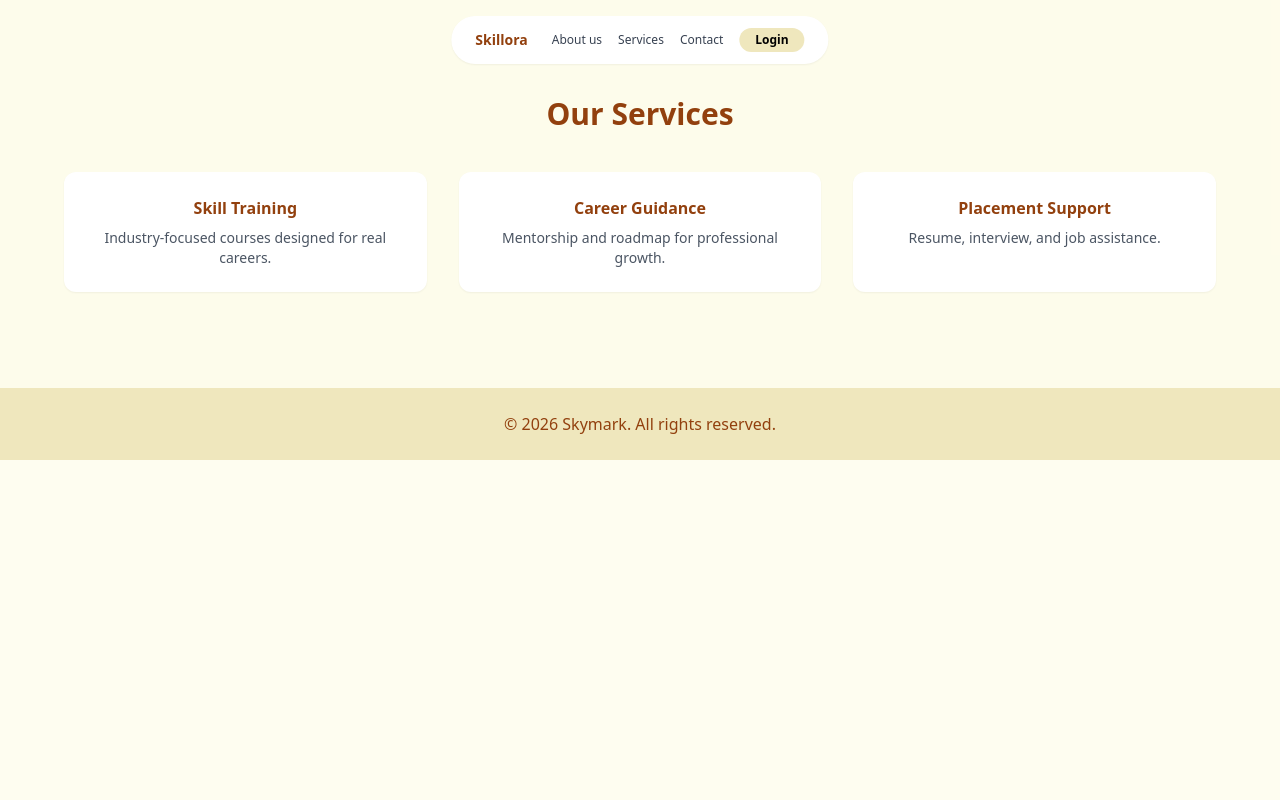
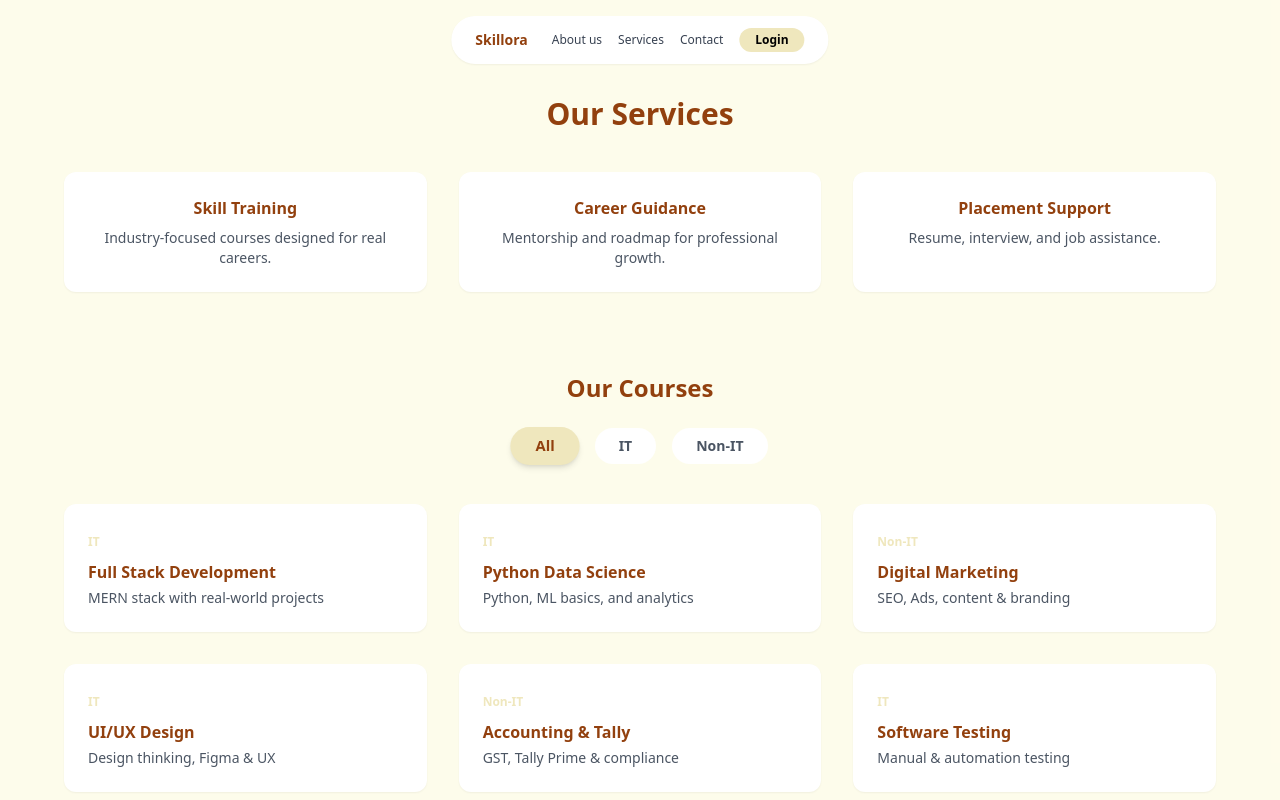
Before and after one commit to aswathi-48/skillora, a React (Vite) app: page /services in a window 1280 px wide. Shown: the top 800 px of the page. Built offline with nearby package versions, Linux system fonts and the light colour scheme.

Commit message:
service section add course

```diff
--- a/src/components/Services.jsx
+++ b/src/components/Services.jsx
@@ -1,22 +1,133 @@
+import { useState } from "react";
+
 export default function Services() {
+  const [filter, setFilter] = useState("All");
+
+  const courses = [
+    {
+      title: "Full Stack Development",
+      category: "IT",
+      desc: "MERN stack with real-world projects",
+    },
+    {
+      title: "Python Data Science",
+      category: "IT",
+      desc: "Python, ML basics, and analytics",
+    },
+    {
+      title: "Digital Marketing",
+      category: "Non-IT",
+      desc: "SEO, Ads, content & branding",
+    },
+    {
+      title: "UI/UX Design",
+      category: "IT",
+      desc: "Design thinking, Figma & UX",
+    },
+    {
+      title: "Accounting & Tally",
+      category: "Non-IT",
+      desc: "GST, Tally Prime & compliance",
+    },
+    {
+      title: "Software Testing",
+      category: "IT",
+      desc: "Manual & automation testing",
+    },
+  ];
+
+  const filteredCourses =
+    filter === "All"
+      ? courses
+      : courses.filter((c) => c.category === filter);
+
   return (
-    <section id="services" className="py-24 bg-secondary text-center px-6">
-      <h2 className="text-3xl font-bold text-dark mb-10">
+    <section id="services" className="py-24 bg-secondary px-6">
+      {/* Services */}
+      <h2 className="text-3xl font-bold text-dark text-center mb-10">
         Our Services
       </h2>
 
-      <div className="max-w-6xl mx-auto grid md:grid-cols-3 gap-8">
+      <div className="max-w-6xl mx-auto grid md:grid-cols-3 gap-8 mb-20">
         {[
           ["Skill Training", "Industry-focused courses designed for real careers."],
           ["Career Guidance", "Mentorship and roadmap for professional growth."],
-          ["Placement Support", "Resume, interview, and job assistance."]
+          ["Placement Support", "Resume, interview, and job assistance."],
         ].map(([title, desc], i) => (
-          <div key={i} className="bg-white p-6 rounded-xl shadow-sm">
-            <h3 className="font-semibold text-dark mb-2">{title}</h3>
+          <div
+            key={i}
+            className="
+              group bg-white p-6 rounded-xl shadow-sm text-center
+              transition-all duration-300 ease-out
+              hover:-translate-y-2 hover:shadow-lg
+            "
+          >
+            <h3 className="font-semibold text-dark mb-2 group-hover:text-primary transition">
+              {title}
+            </h3>
             <p className="text-sm text-gray-600">{desc}</p>
           </div>
         ))}
       </div>
+
+      {/* Courses Section */}
+      <div className="max-w-6xl mx-auto">
+        <h3 className="text-2xl font-bold text-dark text-center mb-6">
+          Our Courses
+        </h3>
+
+        {/* Filter Bar */}
+        <div className="flex justify-center gap-4 mb-10">
+          {["All", "IT", "Non-IT"].map((item) => (
+            <button
+              key={item}
+              onClick={() => setFilter(item)}
+              className={`px-6 py-2 rounded-full text-sm font-semibold transition-all duration-300
+                ${
+                  filter === item
+                    ? "bg-primary text-dark scale-105 shadow-md"
+                    : "bg-white text-gray-600 hover:bg-gray-100 hover:scale-105"
+                }`}
+            >
+              {item}
+            </button>
+          ))}
+        </div>
+
+        {/* Course Cards */}
+        <div className="grid md:grid-cols-3 gap-8">
+          {filteredCourses.map((course, i) => (
+            <div
+              key={i}
+              className="
+                group relative bg-white p-6 rounded-xl shadow-sm
+                transition-all duration-300 ease-out
+                hover:-translate-y-2 hover:shadow-xl
+              "
+            >
+              {/* Top Accent Bar */}
+              <span className="
+                absolute top-0 left-0 w-full h-1 rounded-t-xl
+                bg-primary scale-x-0 origin-left
+                transition-transform duration-300
+                group-hover:scale-x-100
+              " />
+
+              <span className="text-xs font-semibold text-primary">
+                {course.category}
+              </span>
+
+              <h4 className="mt-2 font-semibold text-dark group-hover:text-primary transition">
+                {course.title}
+              </h4>
+
+              <p className="text-sm text-gray-600 mt-1">
+                {course.desc}
+              </p>
+            </div>
+          ))}
+        </div>
+      </div>
     </section>
-  )
+  );
 }
```
